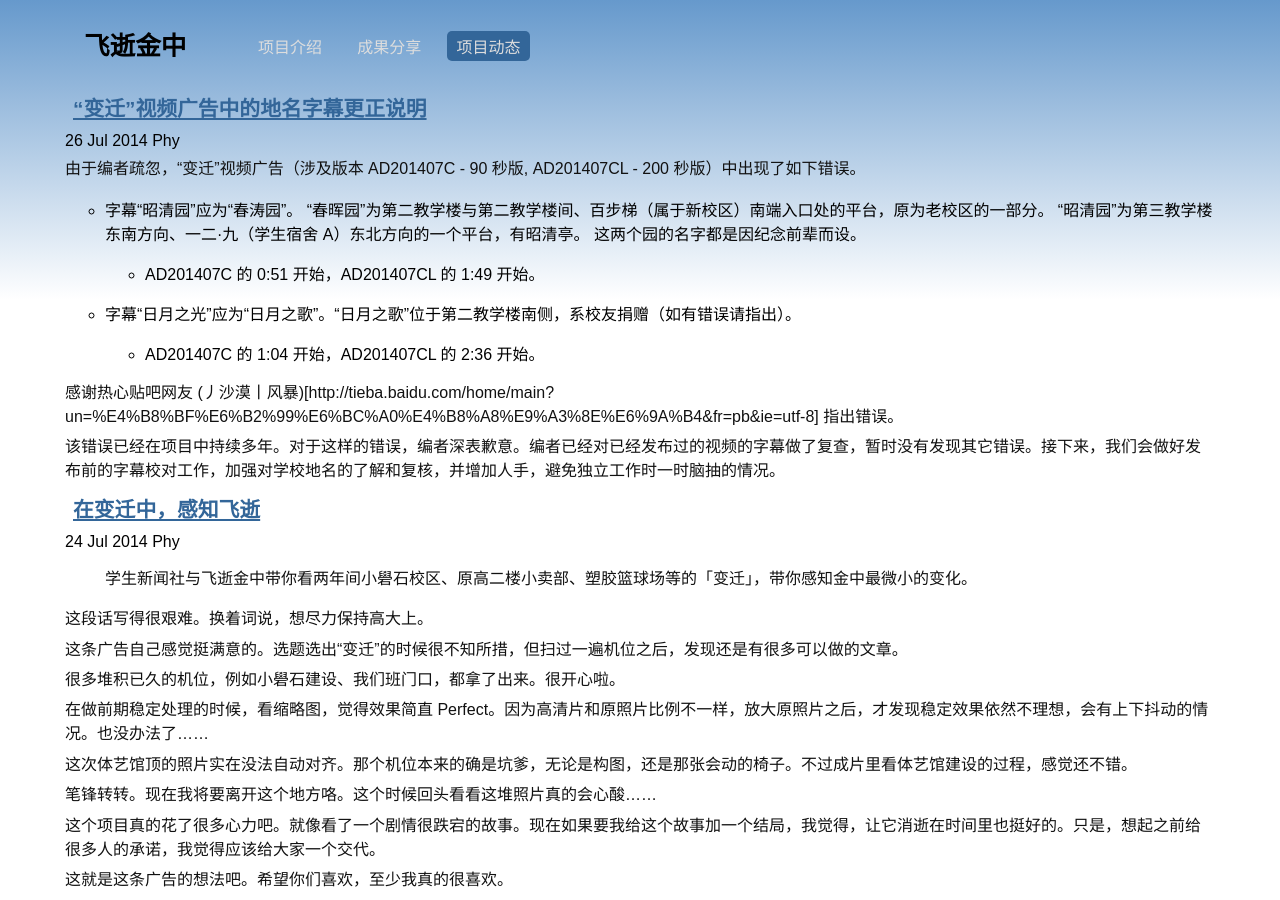
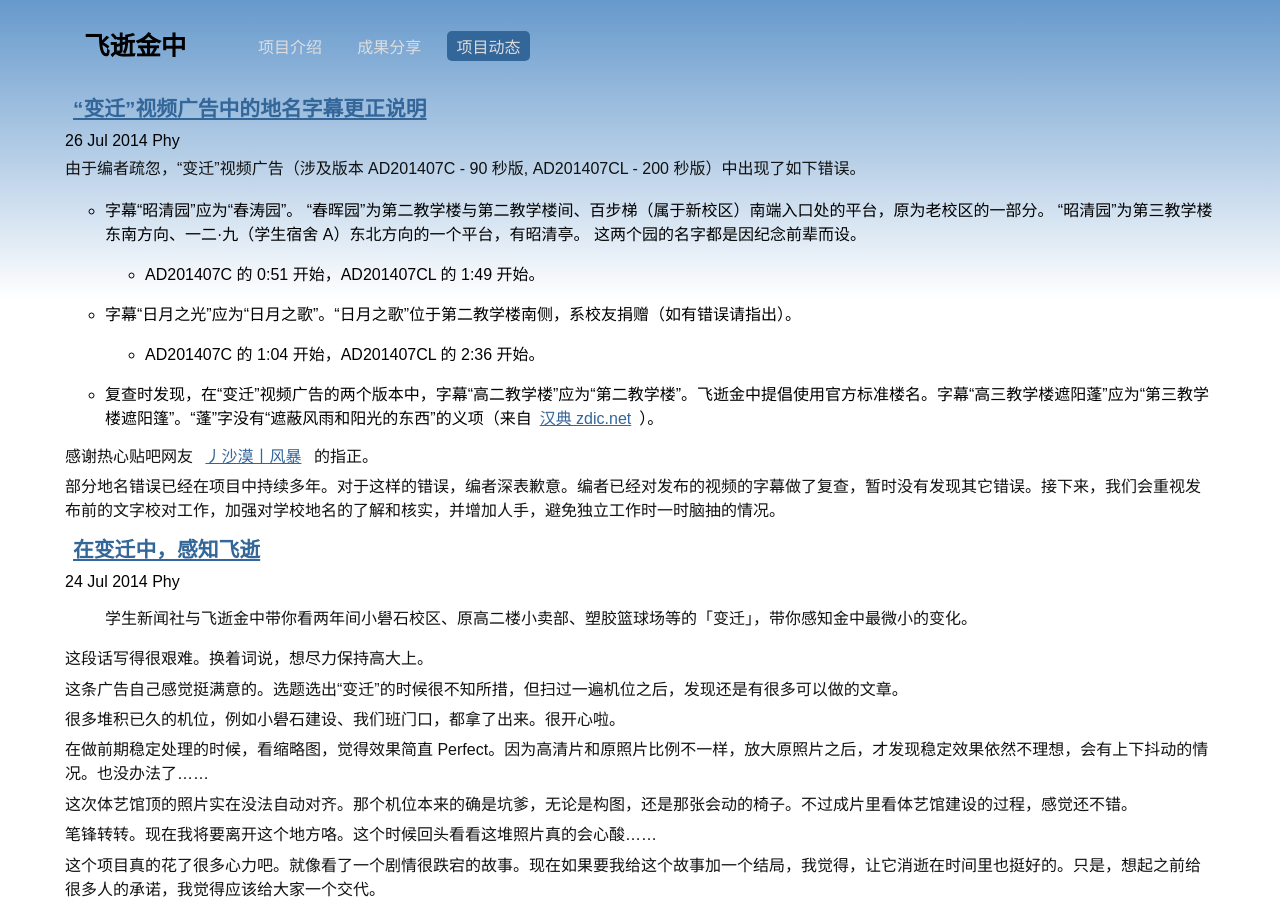
Before and after one commit to fleetingjz/fleetingjz.github.io, a Jekyll site: the page built from news/index.html, in a window 1280 px wide and 900 px high. Built offline with Jekyll 4.4.1, drawn with Linux system fonts in a browser that asks for light colours; comment, search, counter and statistics services are not loaded.

Commit message:
“变迁”视频广告中的地名字幕更正说明 补充复查情况

```diff
--- a/_posts/2014-07-26-ad201407error.md
+++ b/_posts/2014-07-26-ad201407error.md
@@ -14,7 +14,8 @@ categories: []
    * AD201407C 的 0:51 开始，AD201407CL 的 1:49 开始。
 * 字幕“日月之光”应为“日月之歌”。“日月之歌”位于第二教学楼南侧，系校友捐赠（如有错误请指出）。
    * AD201407C 的 1:04 开始，AD201407CL 的 2:36 开始。
+* 复查时发现，在“变迁”视频广告的两个版本中，字幕“高二教学楼”应为“第二教学楼”。飞逝金中提倡使用官方标准楼名。字幕“高三教学楼遮阳蓬”应为“第三教学楼遮阳篷”。“蓬”字没有“遮蔽风雨和阳光的东西”的义项（来自[汉典 zdic.net](http://www.zdic.net/z/23/js/84EC.htm)）。
 
-感谢热心贴吧网友 (丿沙漠丨风暴)[http://tieba.baidu.com/home/main?un=%E4%B8%BF%E6%B2%99%E6%BC%A0%E4%B8%A8%E9%A3%8E%E6%9A%B4&fr=pb&ie=utf-8] 指出错误。
+感谢热心贴吧网友 [丿沙漠丨风暴](http://tieba.baidu.com/home/main?un=%E4%B8%BF%E6%B2%99%E6%BC%A0%E4%B8%A8%E9%A3%8E%E6%9A%B4&fr=pb&ie=utf-8) 的指正。
 
-该错误已经在项目中持续多年。对于这样的错误，编者深表歉意。编者已经对已经发布过的视频的字幕做了复查，暂时没有发现其它错误。接下来，我们会做好发布前的字幕校对工作，加强对学校地名的了解和复核，并增加人手，避免独立工作时一时脑抽的情况。
+部分地名错误已经在项目中持续多年。对于这样的错误，编者深表歉意。编者已经对发布的视频的字幕做了复查，暂时没有发现其它错误。接下来，我们会重视发布前的文字校对工作，加强对学校地名的了解和核实，并增加人手，避免独立工作时一时脑抽的情况。
```
